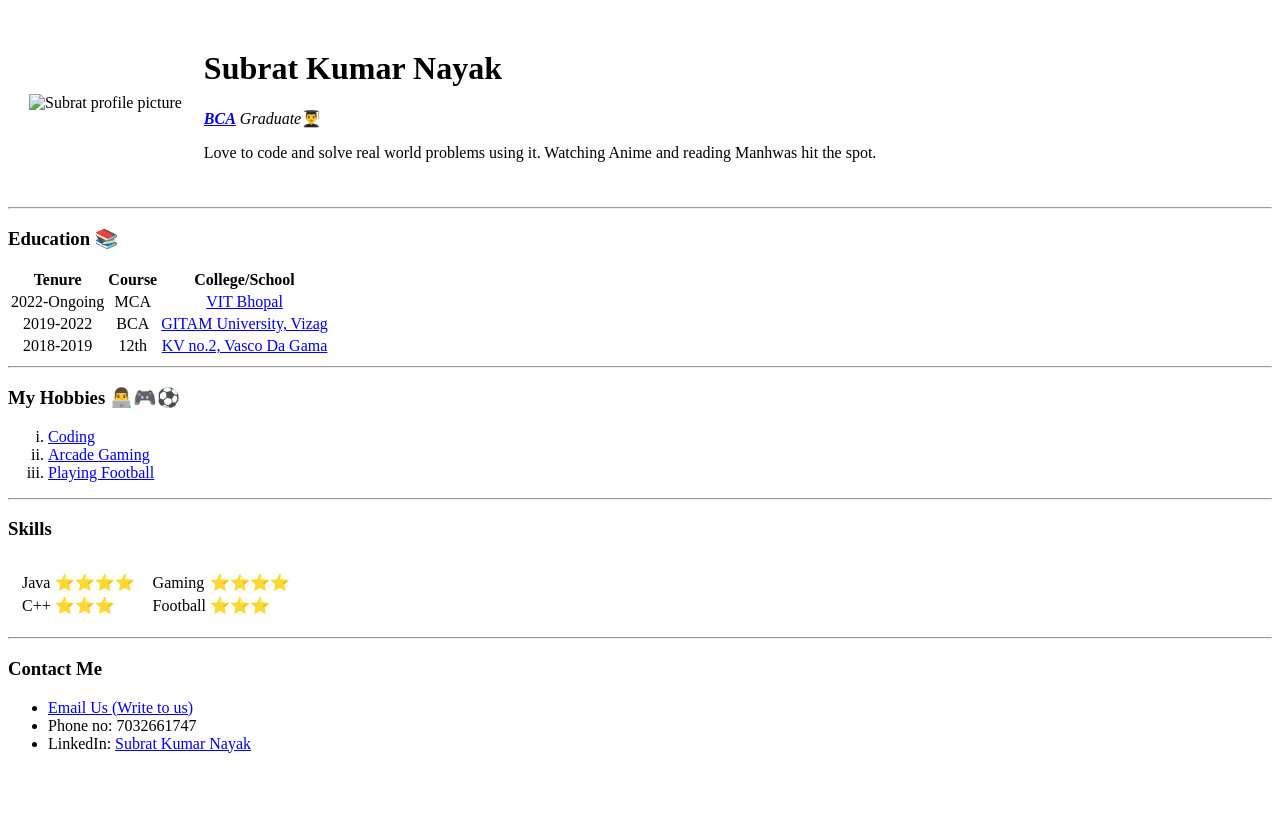
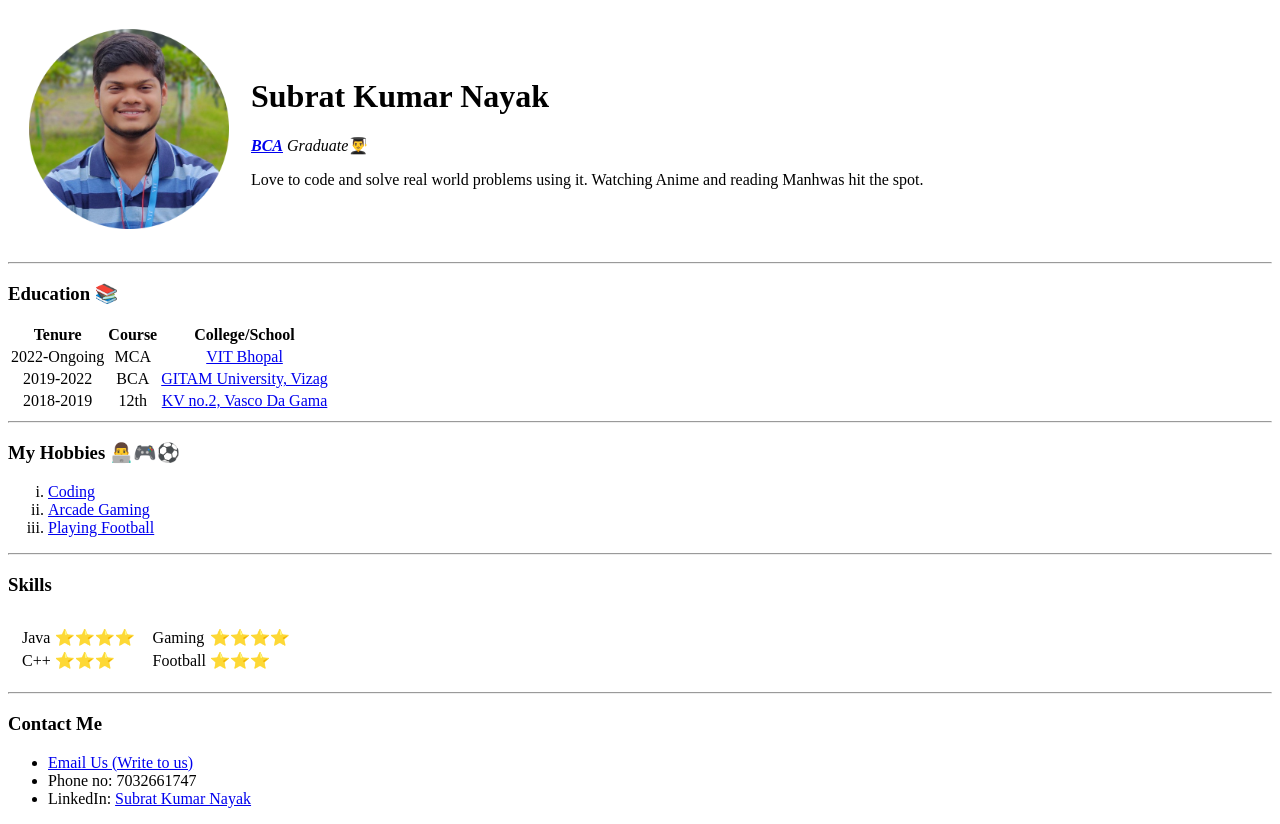
Before and after one commit to subratkumarnayak02/CV, a plain HTML site: page index.html in a window 1280 px wide. Before the commit the page ends 800 px from the top, so only its background shows below. Drawn offline with Linux system fonts and the light colour scheme; the site is published under a folder, as on GitHub Pages, so addresses that start at the root find nothing.

Commit message:
Update index.html

```diff
--- a/index.html
+++ b/index.html
@@ -7,7 +7,7 @@
     <body>
         <table cellspacing="20">
             <tr>
-                <td><img src="/image/photo1.png" alt="Subrat profile picture" height="200" width="200"></td>
+                <td><img src="image/photo1.png" alt="Subrat profile picture" height="200" width="200"></td>
                 <td><h1>Subrat Kumar Nayak</h1>
                 <p><em><strong><a href="https://www.shiksha.com/bca-bachelor-of-computer-applications-chp">BCA</a></strong> Graduate</em>👨‍🎓</p>
                 <p>
```
